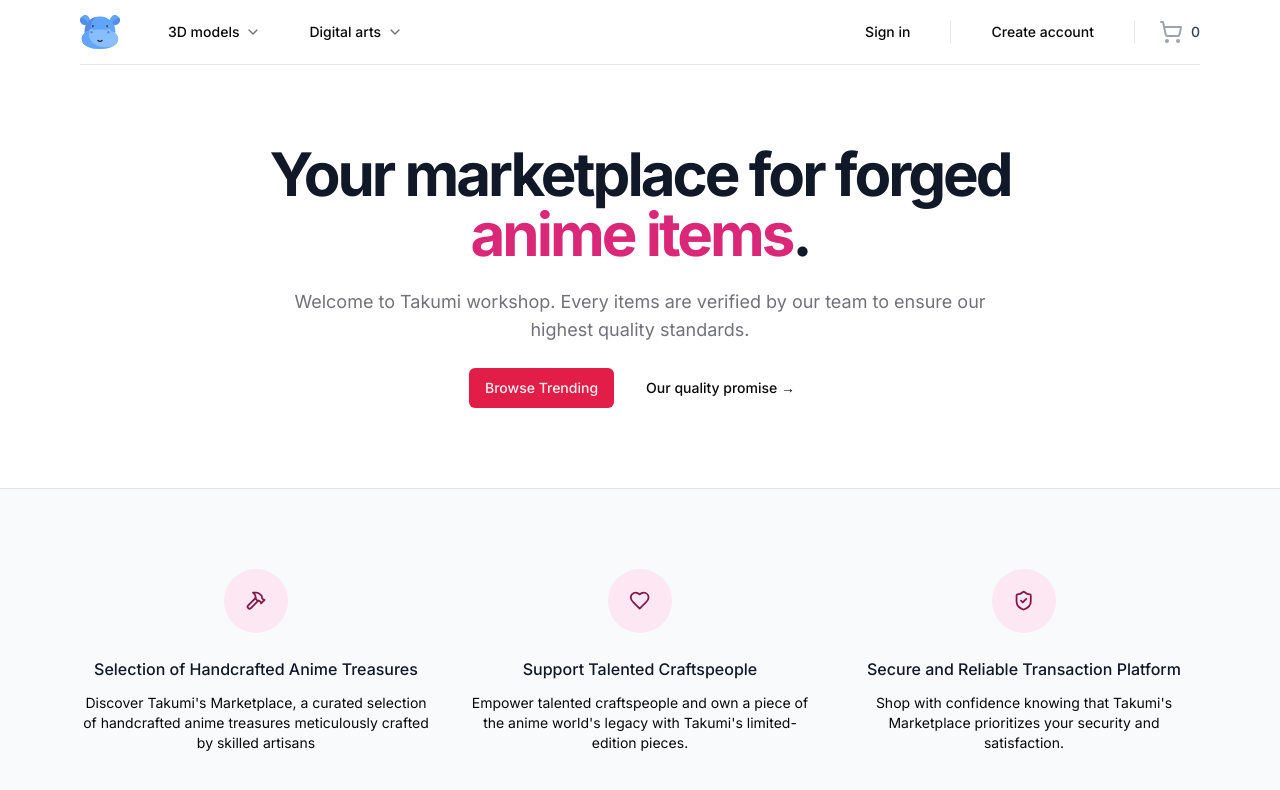
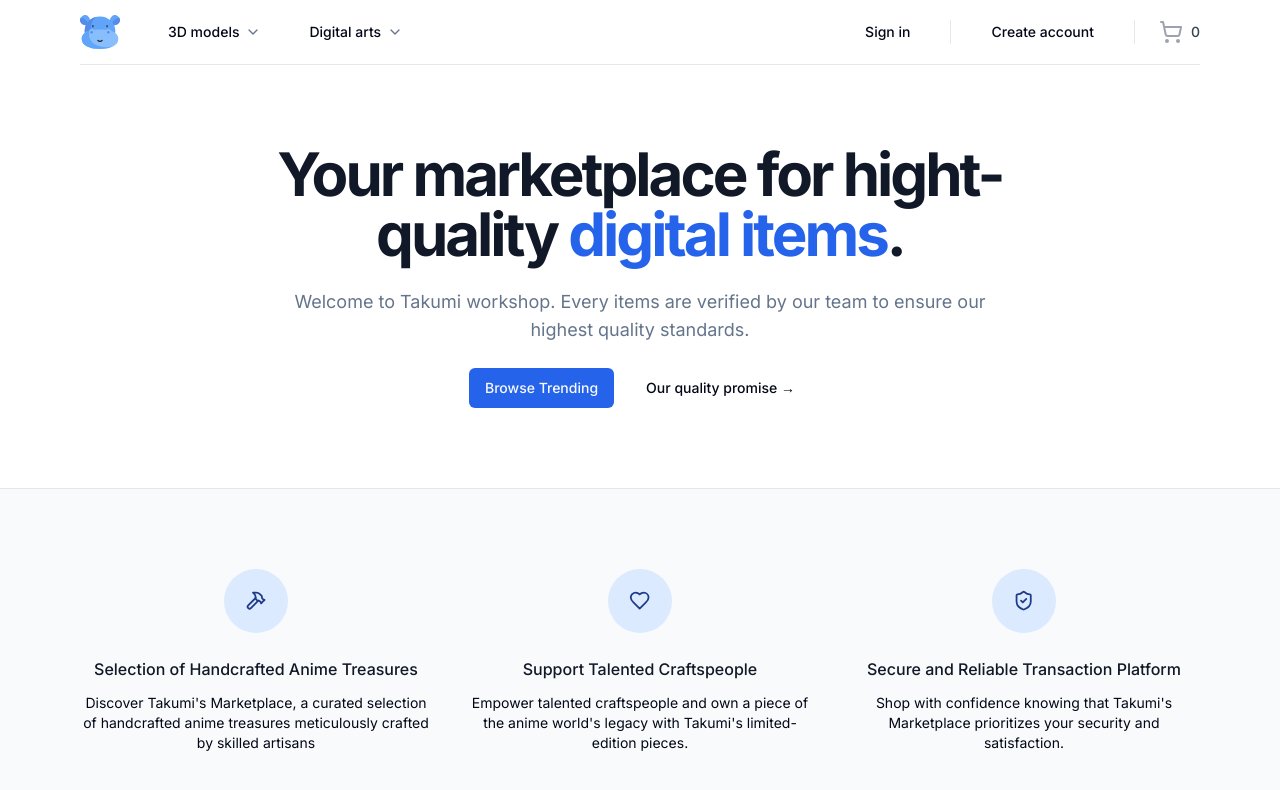
Before and after one commit to PrAndrian/takumiworkshop, a Next.js app: page / in a window 1280 px wide. Shown: the top 790 px of the page. Built offline with nearby package versions, Linux system fonts and the light colour scheme.

Commit message:
ui color changed

```diff
--- a/src/app/globals.css
+++ b/src/app/globals.css
@@ -2,52 +2,54 @@
 @tailwind components;
 @tailwind utilities;
 
+
 @layer base {
   :root {
     --background: 0 0% 100%;
-    --foreground: 240 10% 3.9%;
+    --foreground: 222.2 84% 4.9%;
     --card: 0 0% 100%;
-    --card-foreground: 240 10% 3.9%;
+    --card-foreground: 222.2 84% 4.9%;
     --popover: 0 0% 100%;
-    --popover-foreground: 240 10% 3.9%;
-    --primary: 346.8 77.2% 49.8%;
-    --primary-foreground: 355.7 100% 97.3%;
-    --secondary: 240 4.8% 95.9%;
-    --secondary-foreground: 240 5.9% 10%;
-    --muted: 240 4.8% 95.9%;
-    --muted-foreground: 240 3.8% 46.1%;
-    --accent: 240 4.8% 95.9%;
-    --accent-foreground: 240 5.9% 10%;
+    --popover-foreground: 222.2 84% 4.9%;
+    --primary: 221.2 83.2% 53.3%;
+    --primary-foreground: 210 40% 98%;
+    --secondary: 210 40% 96.1%;
+    --secondary-foreground: 222.2 47.4% 11.2%;
+    --muted: 210 40% 96.1%;
+    --muted-foreground: 215.4 16.3% 46.9%;
+    --accent: 210 40% 96.1%;
+    --accent-foreground: 222.2 47.4% 11.2%;
     --destructive: 0 84.2% 60.2%;
-    --destructive-foreground: 0 0% 98%;
-    --border: 240 5.9% 90%;
-    --input: 240 5.9% 90%;
-    --ring: 346.8 77.2% 49.8%;
+    --destructive-foreground: 210 40% 98%;
+    --border: 214.3 31.8% 91.4%;
+    --input: 214.3 31.8% 91.4%;
+    --ring: 221.2 83.2% 53.3%;
     --radius: 0.5rem;
   }
 
   .dark {
-    --background: 20 14.3% 4.1%;
-    --foreground: 0 0% 95%;
-    --card: 24 9.8% 10%;
-    --card-foreground: 0 0% 95%;
-    --popover: 0 0% 9%;
-    --popover-foreground: 0 0% 95%;
-    --primary: 346.8 77.2% 49.8%;
-    --primary-foreground: 355.7 100% 97.3%;
-    --secondary: 240 3.7% 15.9%;
-    --secondary-foreground: 0 0% 98%;
-    --muted: 0 0% 15%;
-    --muted-foreground: 240 5% 64.9%;
-    --accent: 12 6.5% 15.1%;
-    --accent-foreground: 0 0% 98%;
+    --background: 222.2 84% 4.9%;
+    --foreground: 210 40% 98%;
+    --card: 222.2 84% 4.9%;
+    --card-foreground: 210 40% 98%;
+    --popover: 222.2 84% 4.9%;
+    --popover-foreground: 210 40% 98%;
+    --primary: 217.2 91.2% 59.8%;
+    --primary-foreground: 222.2 47.4% 11.2%;
+    --secondary: 217.2 32.6% 17.5%;
+    --secondary-foreground: 210 40% 98%;
+    --muted: 217.2 32.6% 17.5%;
+    --muted-foreground: 215 20.2% 65.1%;
+    --accent: 217.2 32.6% 17.5%;
+    --accent-foreground: 210 40% 98%;
     --destructive: 0 62.8% 30.6%;
-    --destructive-foreground: 0 85.7% 97.3%;
-    --border: 240 3.7% 15.9%;
-    --input: 240 3.7% 15.9%;
-    --ring: 346.8 77.2% 49.8%;
+    --destructive-foreground: 210 40% 98%;
+    --border: 217.2 32.6% 17.5%;
+    --input: 217.2 32.6% 17.5%;
+    --ring: 224.3 76.3% 48%;
   }
 }
+
 
 @layer base {
   * {
--- a/src/app/page.tsx
+++ b/src/app/page.tsx
@@ -27,9 +27,9 @@
       <MaxWidthWrapper>
         <div className="py-20 mx-auto text-center flex flex-col items-center max-w-3xl">
           <h1 className="text-4xl font-bold tracking-tighter text-gray-900 sm:text-6xl">
-            Your marketplace for forged {' '}
-            <span className="text-pink-600">
-              anime items
+            Your marketplace for hight-quality{' '}
+            <span className="text-blue-600">
+              digital items
             </span>
             .
           </h1>
@@ -57,7 +57,7 @@
             {perks.map((perk)=> (
               <div key={perk.name} className="text-center md:items-start md:text-left lg:text-center">
                 <div className="md:flex-shrink-0 flex justify-center">
-                  <div className="h-16 w-16 flex items-center justify-center rounded-full bg-pink-100 text-pink-900">
+                  <div className="h-16 w-16 flex items-center justify-center rounded-full bg-blue-100 text-blue-900">
                     {<perk.Icon className="w-1/3 h-1/3"/>}
                   </div>
                 </div>
```
